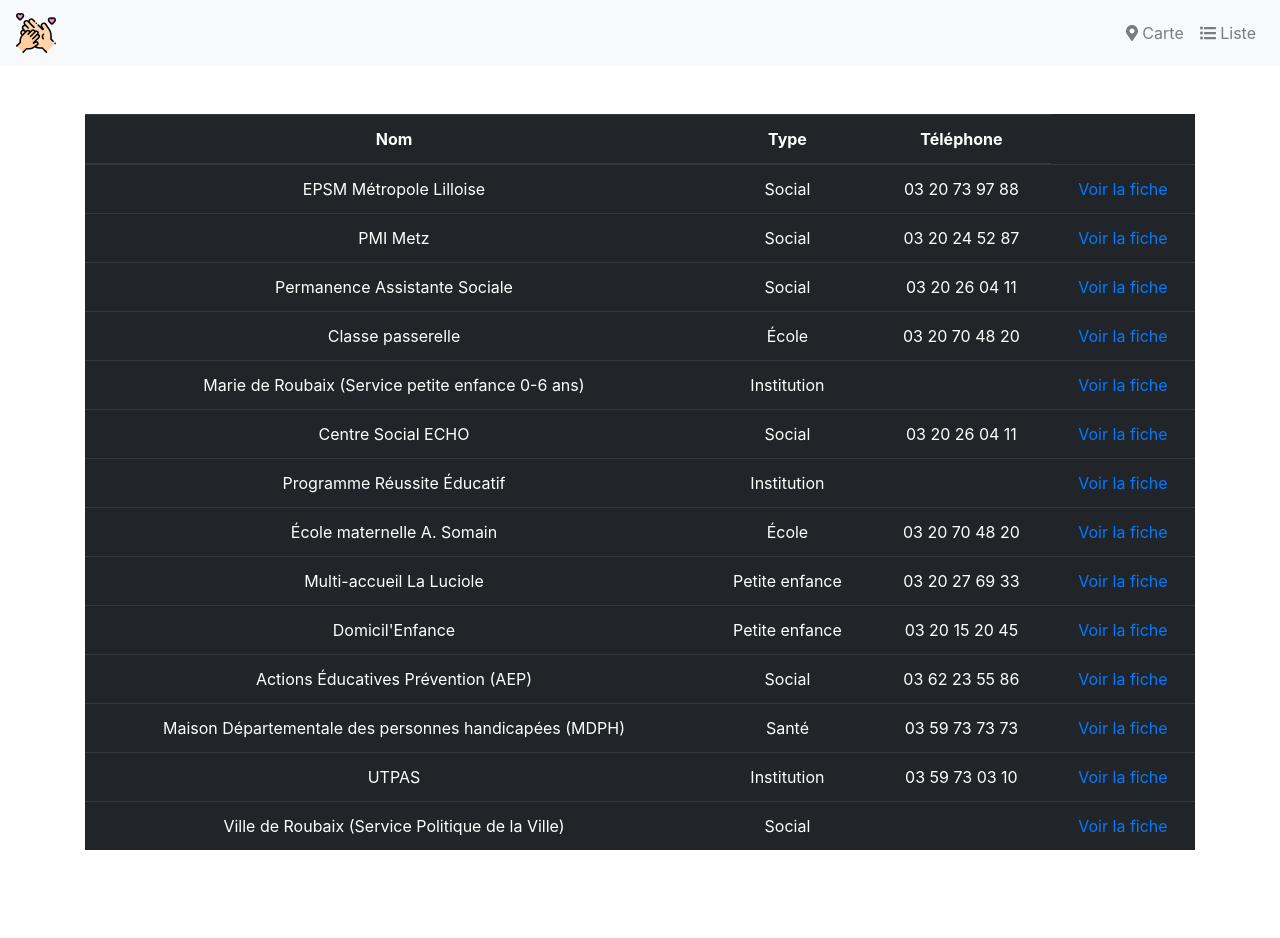
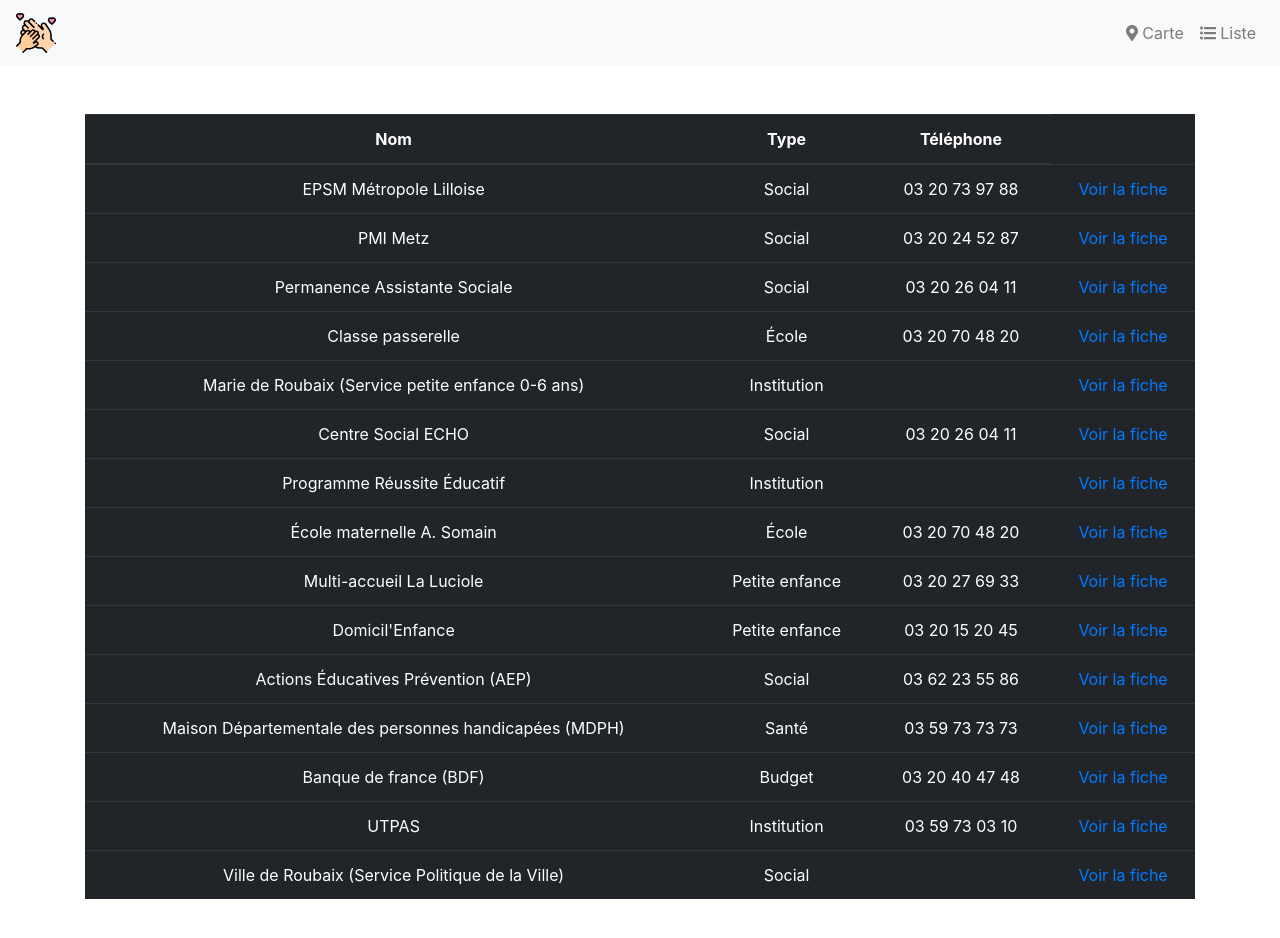
Before and after one commit to commissionparentalite/commissionparentalite.github.io, a Jekyll site: the page built from list.html, in a window 1280 px wide and 947 px high. Shown: the top 938 px of the window. Built offline with Jekyll 4.4.1, drawn with Linux system fonts in a browser that asks for light colours; nearby versions of some CDN libraries.

Commit message:
Update from Forestry.io - Updated banque-de-france-bdf.md

```diff
--- a/_membres/banque-de-france-bdf.md
+++ b/_membres/banque-de-france-bdf.md
@@ -3,6 +3,21 @@
 layout: post
 desc: true
 date: 2018-09-10 14:07:09 +0000
-published: false
+name: Banque de france (BDF)
+type: Budget
+rue: CCAS 9/11 rue Pellart
+ville: Roubaix
+cp: 59100
+phone: 03 20 40 47 48
+image: ''
+logo: ''
+keywords: []
+contacts: []
 
 ---
+## Missions
+
+* Surendettement
+
+_Du mardi au jeudi 9 h - 16 h (coupure midi)
+Vendredi 9 h 12 h_
```
